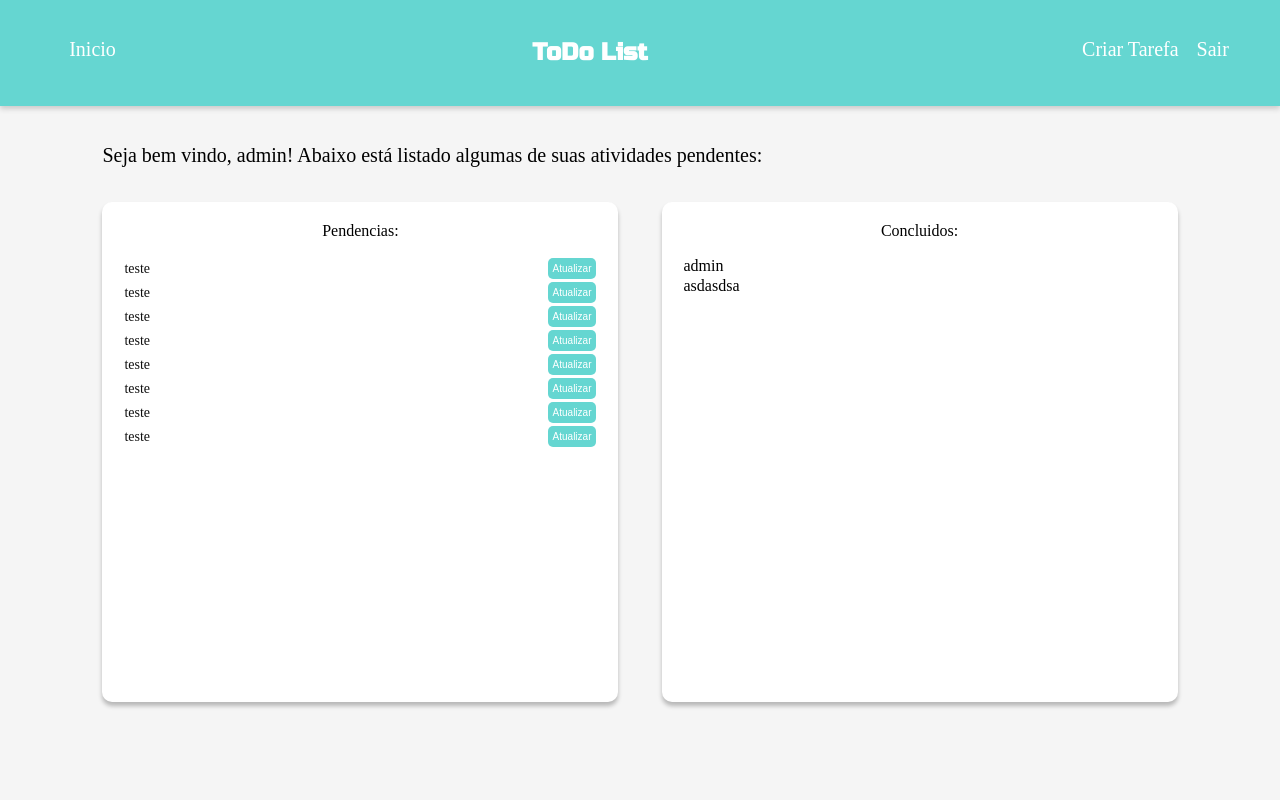
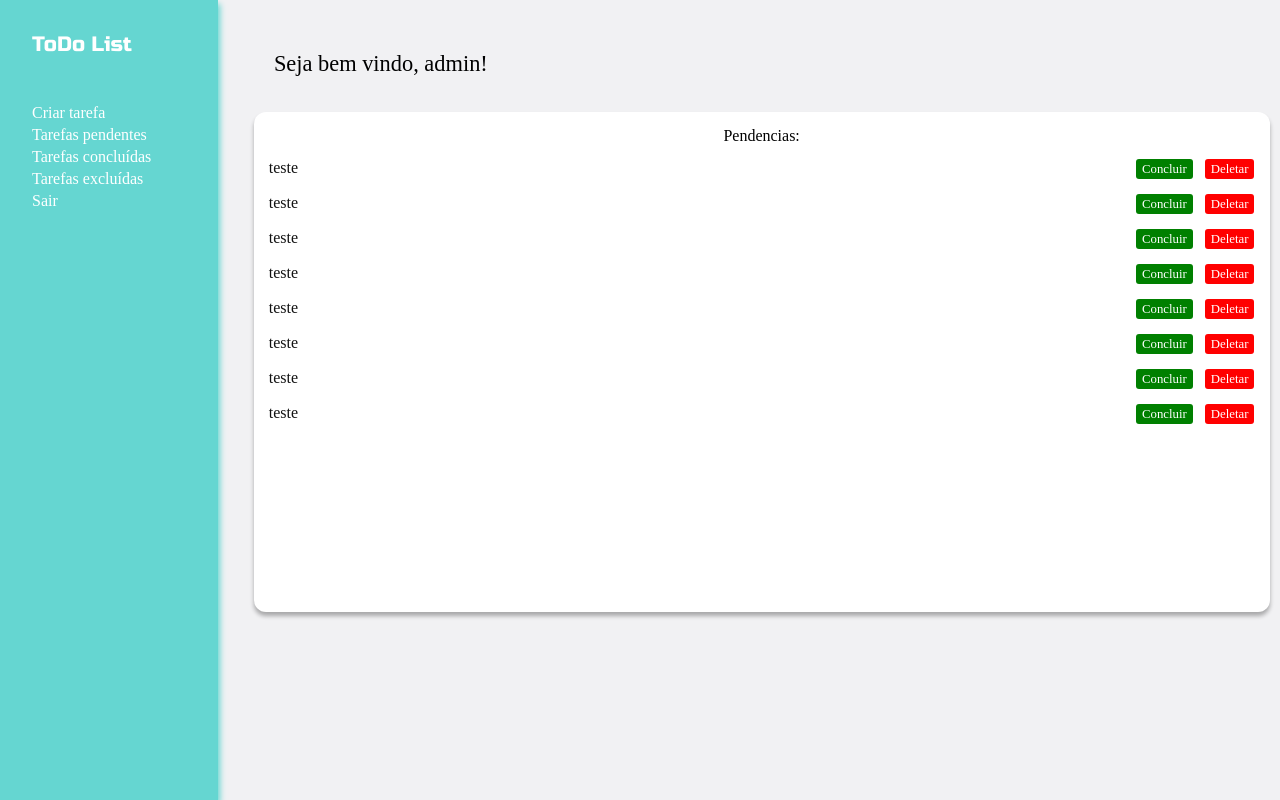
Before and after one commit to victor-rbt/todo-list, a Flask app: page /index in a window 1280 px wide. Run offline with Flask 2, Linux system fonts and the light colour scheme; a user stored in the database is signed in; data comes from the database, SQL or seed files in the repository; both versions use the stored data as it was after the commit.

Commit message:
Mudanca layout

```diff
--- a/app/controllers/routes.py
+++ b/app/controllers/routes.py
@@ -128,13 +128,18 @@ def details(val_task):
                             title=title,
                             task_sql=task_sql)
 
-@app.route("/update_task", methods=["POST"])
-def update_task():
+@app.route("/update_task/<int:concluir>")
+@app.route("/update_task/<int:deletar>")
+def update_task(concluir=None, deletar=None):
 
-    parametro = request.get_json()
-    s = parametro['parametro']
-    sql = Tasks.query.filter_by(id=s).first()
-    sql.status = '1'
-    db.session.commit()
+    if concluir:
+        sql = Tasks.query.filter_by(id=concluir).first()
+        sql.status = '0'
+        db.session.commit()
+
+    if deletar:
+        sql = Tasks.query.filter_by(id=deletar).first()
+        sql.status = '1'
+        db.session.commit()
 
     return None
--- a/app/static/css/style.css
+++ b/app/static/css/style.css
@@ -14,102 +14,110 @@ box-sizing: border-box;
 }
 
 body{
+width: 100%;
+max-width: 1440px;
+height: 100vh;
 background-color: #F5F5F5;
+display: flex;
+justify-content: space-between;
 }
 ::-webkit-input-placeholder {
 color: #CCC;
 }
 body{
-background-color: #F5F5F5;
+background-color: #F1F1F3;
 }
 
-/* CABEÇALHO */
-header{
-width: 100%;
-display: flex;
-justify-content: space-between;
-background-color: #65D6D1;
-padding: 3% 4%;
-color: #FFF;
-box-shadow: 0 3px 5px #CCC;
+/* SIDEBAR */
+.sidebar{
+    flex-basis: 17%;
+    background-color: #65D6D1;
+    height: 100%;
+    display: flex;
+    flex-direction: column;
+    box-shadow: 2px 4px 6px #65D6D1;
+    text-align: left;
+    padding: 2.5%;
 }
-header ul{
-display: flex;
+.sidebar p{
+    color: #FFF;
+    font-size: 1.3rem;
+    font-family: 'Russo One', sans-serif;
+    margin-bottom: 45px;
 }
-header a{
-color: #FFF;
-margin-left: 18px;
-font-size: 20px;
+.sidebar nav li{
+    line-height: 22px;
 }
-header h2{
-font-size: 24px;
-font-family: 'Russo One', sans-serif;
+.sidebar nav a{
+    color: #FFF;
+    transition: 0.3s;
 }
+.sidebar nav a:hover{
+    padding-left: 5px;
+}
+
 
 /* CONTEUDO PRINCIPAL */
 main{
-width: 100%;
-display: flex;
-flex-direction: column;
-padding: 3% 8%;
+    flex-basis: 81%;
+    padding-top: 4%;
 }
 .box-tasks{
-margin-top: 35px;
-display: flex;
-justify-content: space-between;
+    width: 100%;
+    display: flex;
+    flex-direction: column;
+    padding: 0 1%;
 }
-main p{
-font-size: 20px;
+.saudacao{
+    font-size: 1.4rem;
+    margin-bottom: 35px;
+    padding-left: 2%;
 }
-.box-left{
-display: flex;
-flex-direction: column;
-padding: 20px;
-flex-basis: 48%;
-height: 500px;
-background-color: #FFF;
-border-radius: 10px;
-box-shadow: 0px 4px 4px rgba(0, 0, 0, 0.25);
+.box-tarefas{
+    width: 100%;
+    height: 500px;
+    overflow-y: scroll;
+    padding: 1.5%;
+    background-color: #FFF;
+    box-shadow: 0px 4px 4px rgba(0, 0, 0, 0.3);
+    border-radius: 12px;
+    display: flex;
+    flex-direction: column;
+    text-align: center;
 }
-.box-left span{
-text-align: center;
+.tarefas{
+    margin-top: 12px;
+    display: flex;
+    justify-content: space-between;
+    line-height: 22px;
 }
-.box-left table{
-width: 100%;
-margin-top: 15px;
-line-height: 20px;
+.tarefas a{
+    color: #111;
 }
-.box-right{
-display: flex;
-flex-direction: column;
-padding: 20px;
-flex-basis: 48%;
-height: 500px;
-background-color: #FFF;
-border-radius: 10px;
-box-shadow: 0px 4px 4px rgba(0, 0, 0, 0.25);
+.tarefas nav ul{
+    display: flex;
 }
-.box-right span{
-text-align: center;
+.tarefas nav a{
+    margin-left: 12px;
 }
-.box-right table{
-width: 100%;
-margin-top: 15px;
+.concluir{
+    color: #FFF!important;
+    background-color: green;
+    padding: 3px 6px;
+    border: none;
+    border-radius: 3px;
+    cursor: pointer;
+    font-size: 0.8rem;
 }
-.box-left a{
-color: #111;
-font-size: 14px;
+.deletar{
+    color: #FFF!important;
+    background-color: red;
+    padding: 3px 6px;
+    border: none;
+    border-radius: 3px;
+    cursor: pointer;
+    font-size: 0.8rem;
 }
-.box-left button{
-padding: 5px;
-background-color: #65D6D1;
-color: #fff;
-border: none;
-border-radius: 5px;
-font-size: 10px;
-cursor: pointer;
-}
-
 /* CAIXA DE LOGIN */
 .form-rl{
     position: absolute;
--- a/app/templates/index.html
+++ b/app/templates/index.html
@@ -2,31 +2,26 @@
 
 {% block content %}
 <main>
+    <div class="box-tasks">
+        <div class="saudacao">
+            <p>Seja bem vindo, {{ current_user.name }}!</p>
+        </div>
+        <div class="box-tarefas">
+            <div>
+                <span>Pendencias: </span>
+            </div>
+            {% for item in sql1 %}
+                <div class="tarefas">
+                    <a href="http://localhost:5000/details/{{ item.id }}">{{ item.title }}</a>
 
-    <div class="title-text">
-        <p>Seja bem vindo, {{ current_user.name }}! Abaixo está listado algumas de suas atividades pendentes: </p>
-    </div>
-    <div class="box-tasks">
-        <div class="box-left">
-            <span>Pendencias: </span>
-            <table>
-                {% for item in sql1 %}
-                <tr>
-                    <td style="width: 90%;"><a href="http://localhost:5000/details/{{ item.id }}">{{ item.title }}</a></td>
-                    <td><button value="{{ item.id }}" onclick="updateTask(this.value);">Atualizar</button></td>
-                </tr>
-                {% endfor %}
-            </table>
-        </div>
-        <div class="box-right">
-            <span>Concluidos: </span>
-            <table>
-                {% for item in sql2 %}
-                <tr>
-                    <td>{{ item.title }}</td>
-                </tr>
-                {% endfor %}
-            </table>
+                    <nav>
+                        <ul>
+                            <li><a href="#" class="concluir">Concluir</a></li>
+                            <li><a href="#" class="deletar">Deletar</a></li>
+                        </ul>
+                    </nav>
+                </div>
+            {% endfor %}
         </div>
     </div>
 
--- a/app/templates/tpl.html
+++ b/app/templates/tpl.html
@@ -9,18 +9,19 @@
     <title>{{ title }}</title>
 </head>
 <body>
-    <header>
-
-        <a href="{{ url_for('index') }}">Inicio</a>
-        <h2>ToDo List</h2>
+    <div class="sidebar">
+        <p>ToDo List</p>
         <nav>
             <ul>
-                <li><a href="javascript:addTask();">Criar Tarefa</a></li>
+                <li><a href="javascript:addTask();">Criar tarefa</a></li>
+                <li><a href="#">Tarefas pendentes</a></li>
+                <li><a href="#">Tarefas concluídas</a></li>
+                <li><a href="#">Tarefas excluídas</a></li>
                 <li><a href="{{ url_for('logout') }}">Sair</a></li>
             </ul>
         </nav>
+    </div>
 
-    </header>
 
     {% block content %}
 
```
Also changed, not shown: storage.db, 1 other file.
